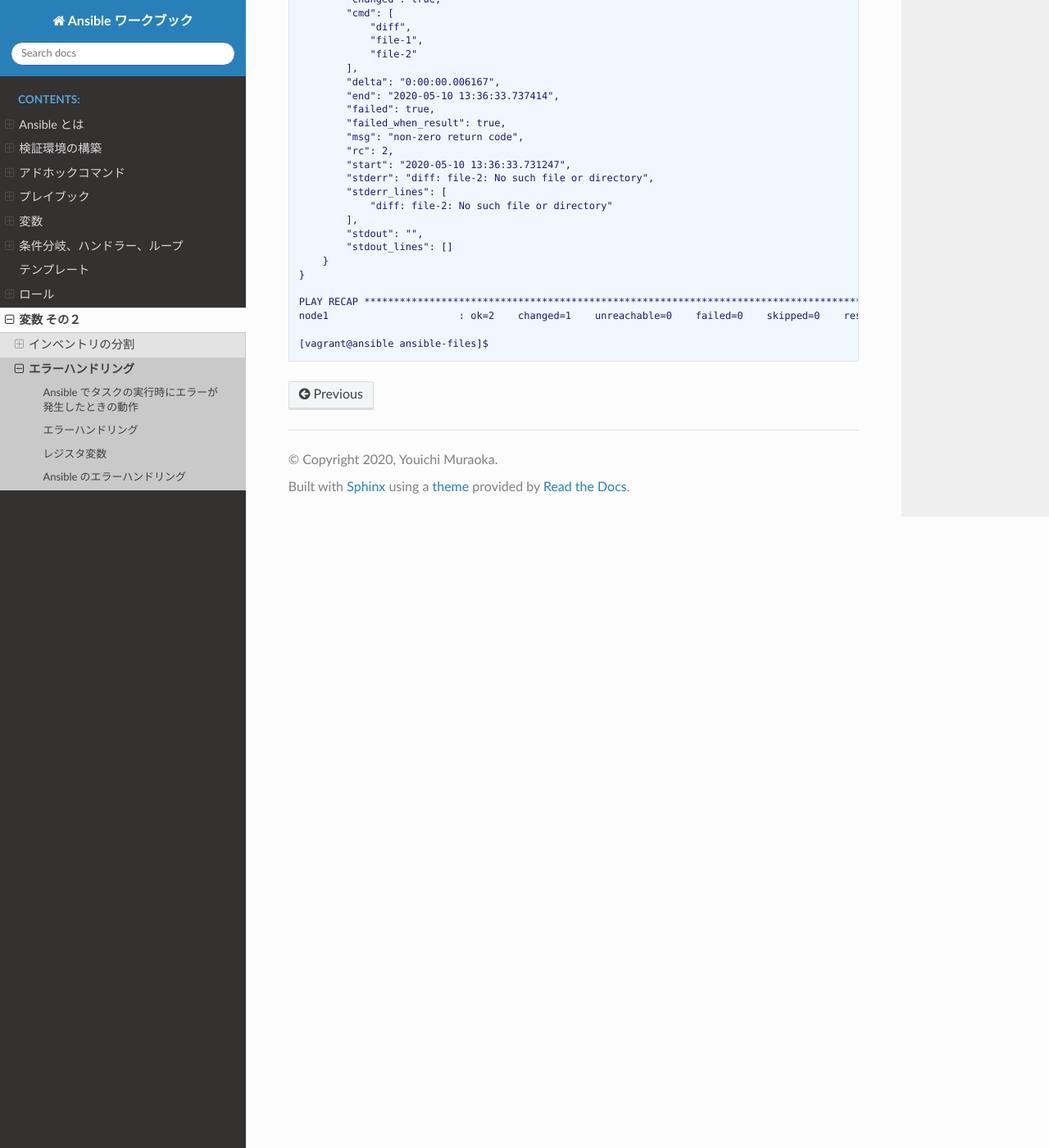
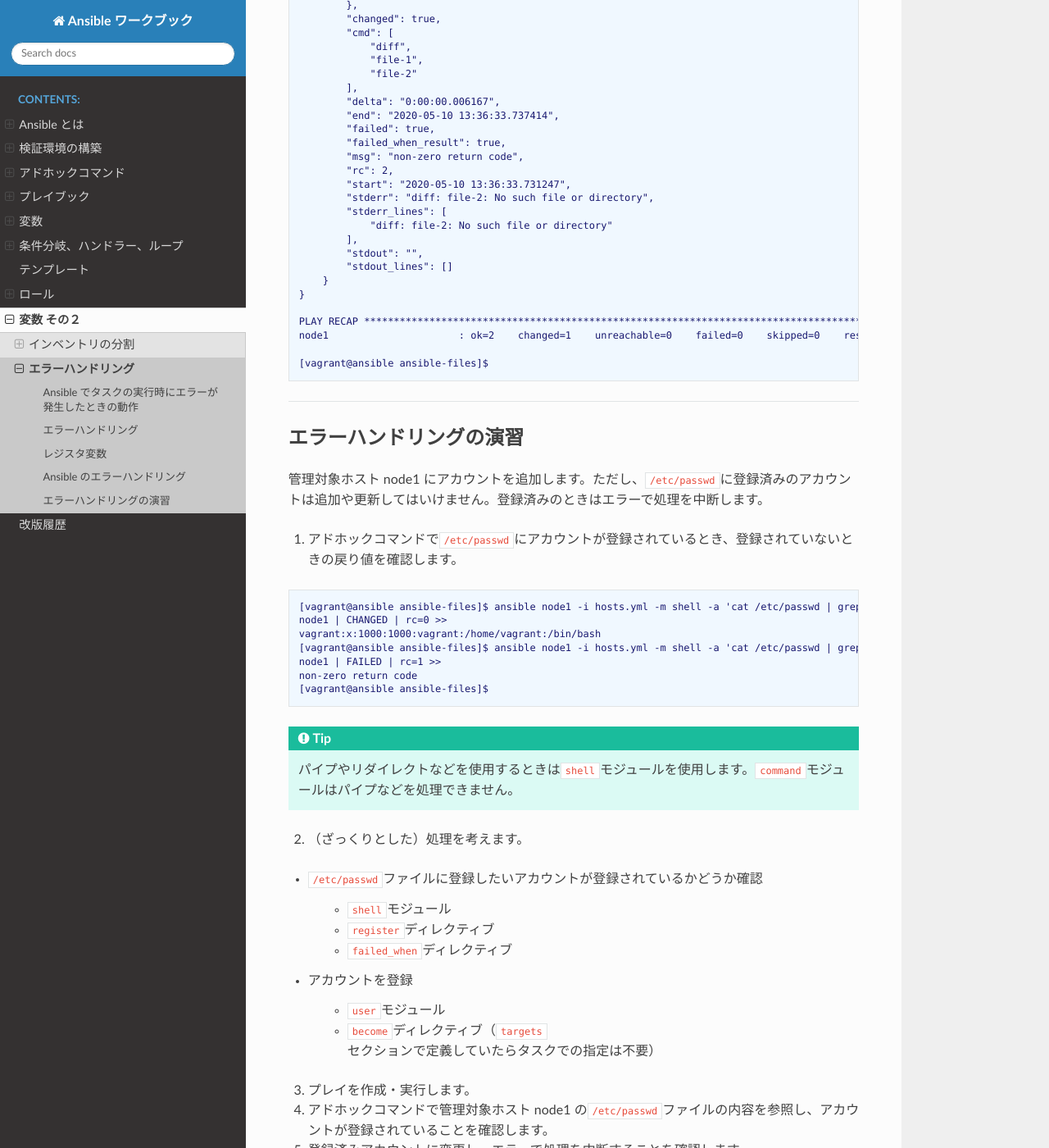
Before and after one commit to Botassky/Ansible-study, a Sphinx documentation site: the page built from docs/hensu2/erro-handling.rst, in a window 1280 px wide and 1400 px high, scrolled down 9967 px. Shown: the whole window at 82% size. Built offline with Sphinx 7.4.7 and the Read the Docs theme 2.0.0, drawn with Linux system fonts in a browser that asks for light colours; some of the changed text lies outside the part shown.

Commit message:
初版追加分

```diff
--- /dev/null
+++ b/docs/changelog/changelog.rst
@@ -0,0 +1,7 @@
+.. _chnagelog:
+
+**************************************************
+改版履歴
+**************************************************
+2020/05/10
+   - 初版公開
--- a/docs/hensu2/erro-handling.rst
+++ b/docs/hensu2/erro-handling.rst
@@ -10,6 +10,7 @@
 | ● :ref:`ansible-no-error-handling`
 | 　・ :ref:`error-wo-mushi-suru`
 | 　・ :ref:`error-tosite-atukau-jyoken`
+| ● :ref:`error-handling-enshu`
 
 ----
 
@@ -26,3 +27,7 @@
 ----
 
 .. include:: ./ansible-no-error-handling.txt
+
+----
+
+.. include:: ./error-handling-enshu.txt
--- /dev/null
+++ b/docs/hensu2/error-handling-enshu.txt
@@ -0,0 +1,112 @@
+.. _error-handling-enshu:
+
+エラーハンドリングの演習
+==================================================
+管理対象ホスト node1 にアカウントを追加します。ただし、 :file:`/etc/passwd` に登録済みのアカウントは追加や更新してはいけません。登録済みのときはエラーで処理を中断します。
+
+1. アドホックコマンドで :file:`/etc/passwd` にアカウントが登録されているとき、登録されていないときの戻り値を確認します。
+
+.. code-block:: none
+
+   [vagrant@ansible ansible-files]$ ansible node1 -i hosts.yml -m shell -a 'cat /etc/passwd | grep vagrant'
+   node1 | CHANGED | rc=0 >>
+   vagrant:x:1000:1000:vagrant:/home/vagrant:/bin/bash
+   [vagrant@ansible ansible-files]$ ansible node1 -i hosts.yml -m shell -a 'cat /etc/passwd | grep hogehoge'
+   node1 | FAILED | rc=1 >>
+   non-zero return code
+   [vagrant@ansible ansible-files]$
+
+.. tip::
+
+   パイプやリダイレクトなどを使用するときは ``shell`` モジュールを使用します。 ``command`` モジュールはパイプなどを処理できません。
+
+2. （ざっくりとした）処理を考えます。
+
+- :file:`/etc/passwd` ファイルに登録したいアカウントが登録されているかどうか確認
+
+   - ``shell`` モジュール
+   - ``register`` ディレクティブ
+   - ``failed_when`` ディレクティブ
+
+- アカウントを登録
+
+   - ``user`` モジュール
+   - ``become`` ディレクティブ（ ``targets`` セクションで定義していたらタスクでの指定は不要）
+
+3. プレイを作成・実行します。
+
+4. アドホックコマンドで管理対象ホスト node1 の :file:`/etc/passwd` ファイルの内容を参照し、アカウントが登録されていることを確認します。
+
+5. 登録済みアカウントに変更し、エラーで処理を中断することを確認します。
+
+.. _error-handling-enshu-no-kaito-rei:
+
+解答
+--------------------------------------------------
+.. code-block:: none
+
+   [vagrant@ansible ansible-files]$ ansible node1 -i hosts.yml -m shell -a 'cat /etc/passwd | grep vagrant'
+   node1 | CHANGED | rc=0 >>
+   vagrant:x:1000:1000:vagrant:/home/vagrant:/bin/bash
+   [vagrant@ansible ansible-files]$ ansible node1 -i hosts.yml -m shell -a 'cat /etc/passwd | grep hogehoge'
+   node1 | FAILED | rc=1 >>
+   non-zero return code
+   [vagrant@ansible ansible-files]$ vim useradd.yml
+   [vagrant@ansible ansible-files]$ cat useradd.yml
+   - name: アカウントを登録する
+     hosts: node1
+     gather_facts: no
+
+     tasks:
+     - name: アカウントが登録されているか確認
+       shell: 'cat /etc/passwd | grep hogehoge'
+       register: result
+       failed_when: result['rc'] != 1
+     - name: アカウント登録
+       user:
+         name: "hogehoge"
+         state: present
+       become: yes
+   [vagrant@ansible ansible-files]$ ansible-playbook -i hosts.yml useradd.yml
+
+   PLAY [アカウントを登録する] *******************************************************************************************************************************************
+
+   TASK [アカウントが登録されているか確認] *************************************************************************************************************************************
+   changed: [node1]
+
+   TASK [アカウント登録] **********************************************************************************************************************************************
+   changed: [node1]
+
+   PLAY RECAP **************************************************************************************************************************************************
+   node1                      : ok=2    changed=2    unreachable=0    failed=0    skipped=0    rescued=0    ignored=0
+
+   [vagrant@ansible ansible-files]$ ansible node1 -i hosts.yml -m shell -a 'cat /etc/passwd | grep hogehoge'
+   node1 | CHANGED | rc=0 >>
+   hogehoge:x:1001:1001::/home/hogehoge:/bin/bash
+   [vagrant@ansible ansible-files]$ vim useradd.yml
+   [vagrant@ansible ansible-files]$ cat useradd.yml
+   - name: アカウントを登録する
+     hosts: node1
+     gather_facts: no
+
+     tasks:
+     - name: アカウントが登録されているか確認
+       shell: 'cat /etc/passwd | grep vagrant'
+       register: result
+       failed_when: result['rc'] != 1
+     - name: アカウント登録
+       user:
+         name: "vagrant"
+         state: present
+       become: yes
+   [vagrant@ansible ansible-files]$ ansible-playbook -i hosts.yml useradd.yml
+
+   PLAY [アカウントを登録する] *******************************************************************************************************************************************
+
+   TASK [アカウントが登録されているか確認] *************************************************************************************************************************************
+   fatal: [node1]: FAILED! => {"ansible_facts": {"discovered_interpreter_python": "/usr/bin/python"}, "changed": true, "cmd": "cat /etc/passwd | grep vagrant", "delta": "0:00:00.009987", "end": "2020-05-10 14:45:01.615450", "failed_when_result": true, "rc": 0, "start": "2020-05-10 14:45:01.605463", "stderr": "", "stderr_lines": [], "stdout": "vagrant:x:1000:1000:vagrant:/home/vagrant:/bin/bash", "stdout_lines": ["vagrant:x:1000:1000:vagrant:/home/vagrant:/bin/bash"]}
+
+   PLAY RECAP **************************************************************************************************************************************************
+   node1                      : ok=0    changed=0    unreachable=0    failed=1    skipped=0    rescued=0    ignored=0
+
+   [vagrant@ansible ansible-files]$
--- a/docs/index.rst
+++ b/docs/index.rst
@@ -16,3 +16,4 @@
    template/template
    role/role
    hensu2/hensu2
+   changelog/changelog
```
